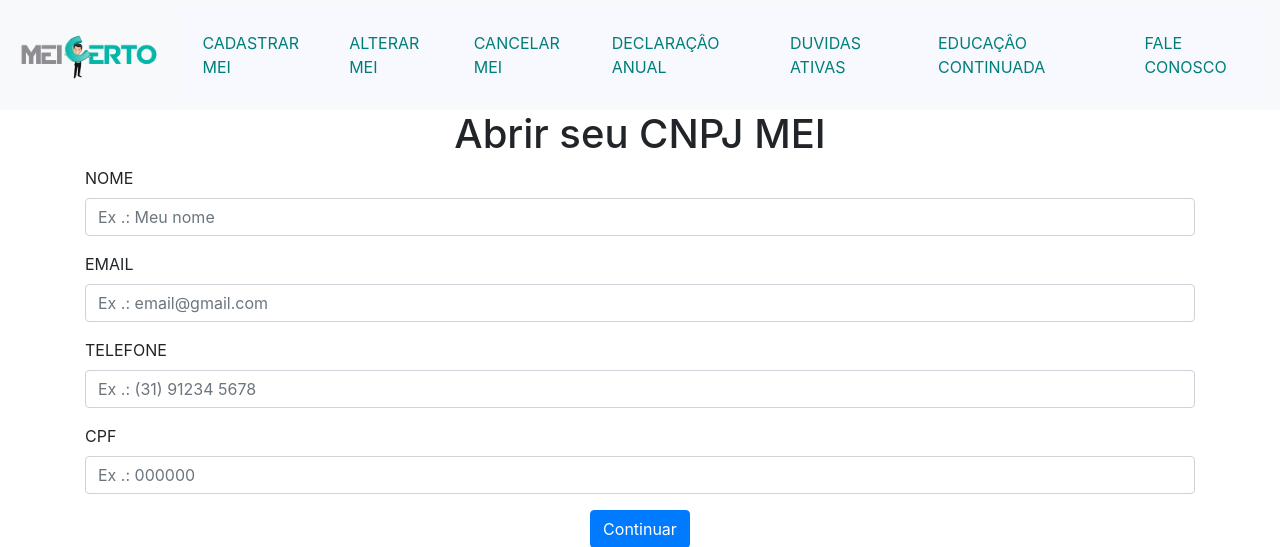
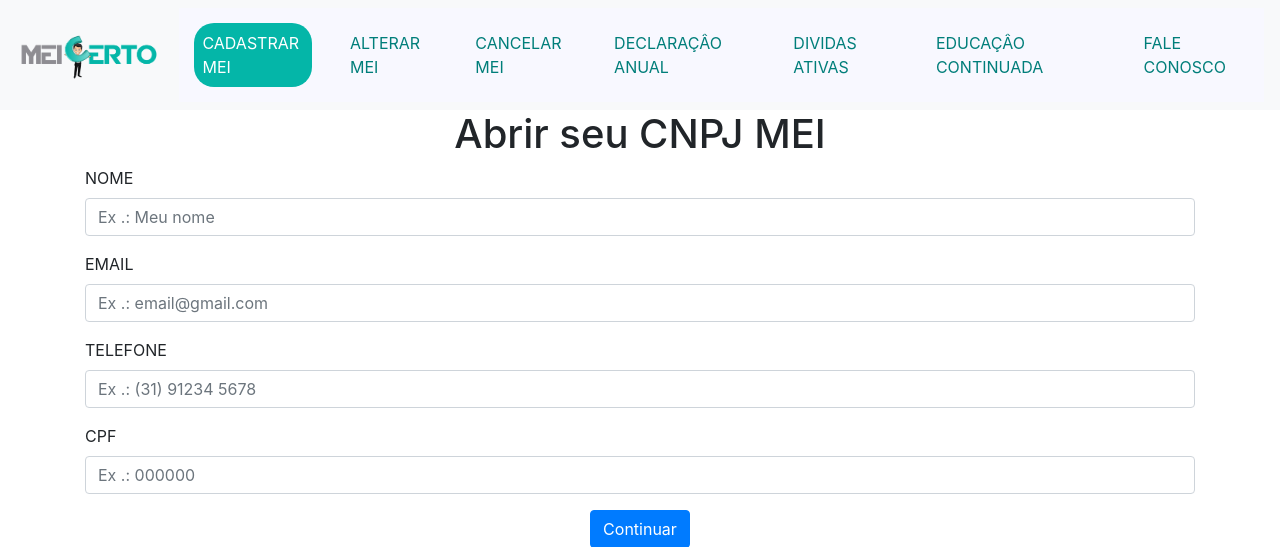
Before and after one commit to santosgv/poc.siglepage, a Django app: page /cadastro/ in a window 1280 px wide. Shown: the top 547 px of the page. Run offline with Django 4.2, Linux system fonts and the light colour scheme; some libraries are stand-ins or nearby versions.

Commit message:
falta centralizar as div de baixo

```diff
--- a/plataforma/templates/home.html
+++ b/plataforma/templates/home.html
@@ -29,7 +29,7 @@ Pagina Principal
 
     </div>
     <section id="menu-itens">
-      <div class="row">
+      <div class="row text-center">
         <div class="container text-center">
           <div class="row">
             <div class="card" style="width: 18rem">
--- a/templates/base.html
+++ b/templates/base.html
@@ -24,7 +24,7 @@
       <div class="collapse navbar-collapse" id="navbarSupportedContent">
         <ul class="navbar-nav mr-auto">
           <li class="nav-item">
-            <a class="nav-link active" href="{%url 'cadastro'%}"><font color='#007e7a'>CADASTRAR MEI</font></a>
+            <a class="nav-link ativo" href="{%url 'cadastro'%}"><font color='#fff'>CADASTRAR MEI</font></a>
           </li>
           <li class="nav-item">
             <a class="nav-link" href="{%url 'alterar'%}"><font color='#007e7a'>ALTERAR MEI</font></a>
@@ -36,7 +36,7 @@
             <a class="nav-link " href="{%url 'declaracao'%}"> <font color='#007e7a'>DECLARAÇÂO ANUAL</font></a>
           </li>
           <li class="nav-item">
-            <a class="nav-link " href="{%url 'duvidaativa'%}"> <font color='#007e7a'>DUVIDAS ATIVAS</font></a>
+            <a class="nav-link " href="{%url 'duvidaativa'%}"> <font color='#007e7a'>DIVIDAS ATIVAS</font></a>
           </li>
           <li class="nav-item">
             <a class="nav-link " href="{%url 'educacao'%}"> <font color='#007e7a'>EDUCAÇÂO CONTINUADA</font></a>
--- a/templates/static/plataforma/home.css
+++ b/templates/static/plataforma/home.css
@@ -30,6 +30,16 @@ li a{
     margin: 15px;
 }
 
+.ativo{
+        cursor: pointer;
+        border: none;
+        border-radius: 20px;
+        background: var(--VERDECIANO);
+}
+.ativo div:hover{
+    background: var(--branco);
+}
+
 div .card{
     padding: 5px;
     margin: 10px;
@@ -45,13 +55,8 @@ div .card{
 }
 
 .row {
-    display: -webkit-box;
-    display: -ms-flexbox;
-    display: flex;
-    -ms-flex-wrap: wrap;
-    flex-wrap: wrap;
-    /* margin-right: -15px; */
-    /* margin-left: -15px; */
+   justify-items: center;
+
 }
 
   .card-principal{
```
